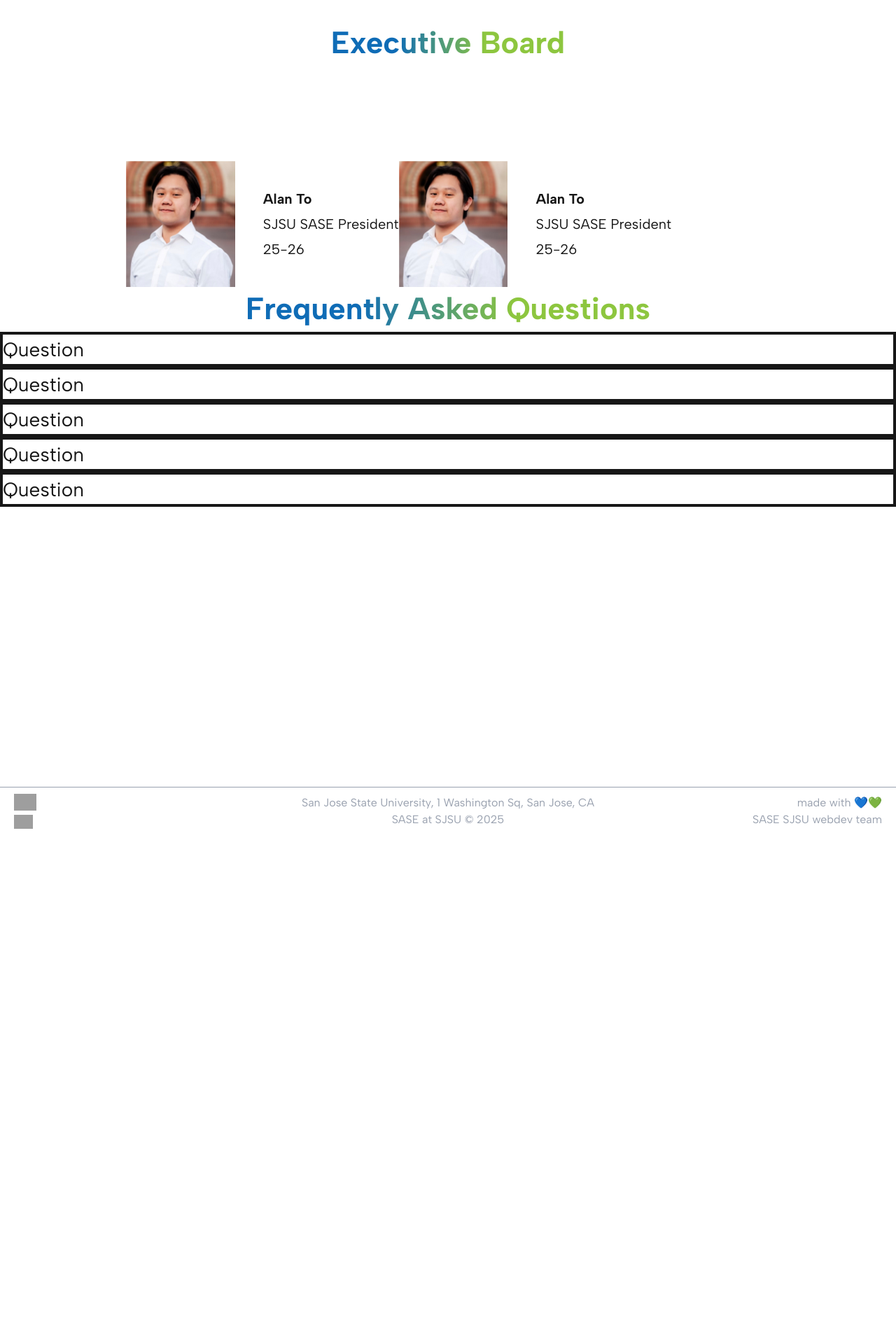
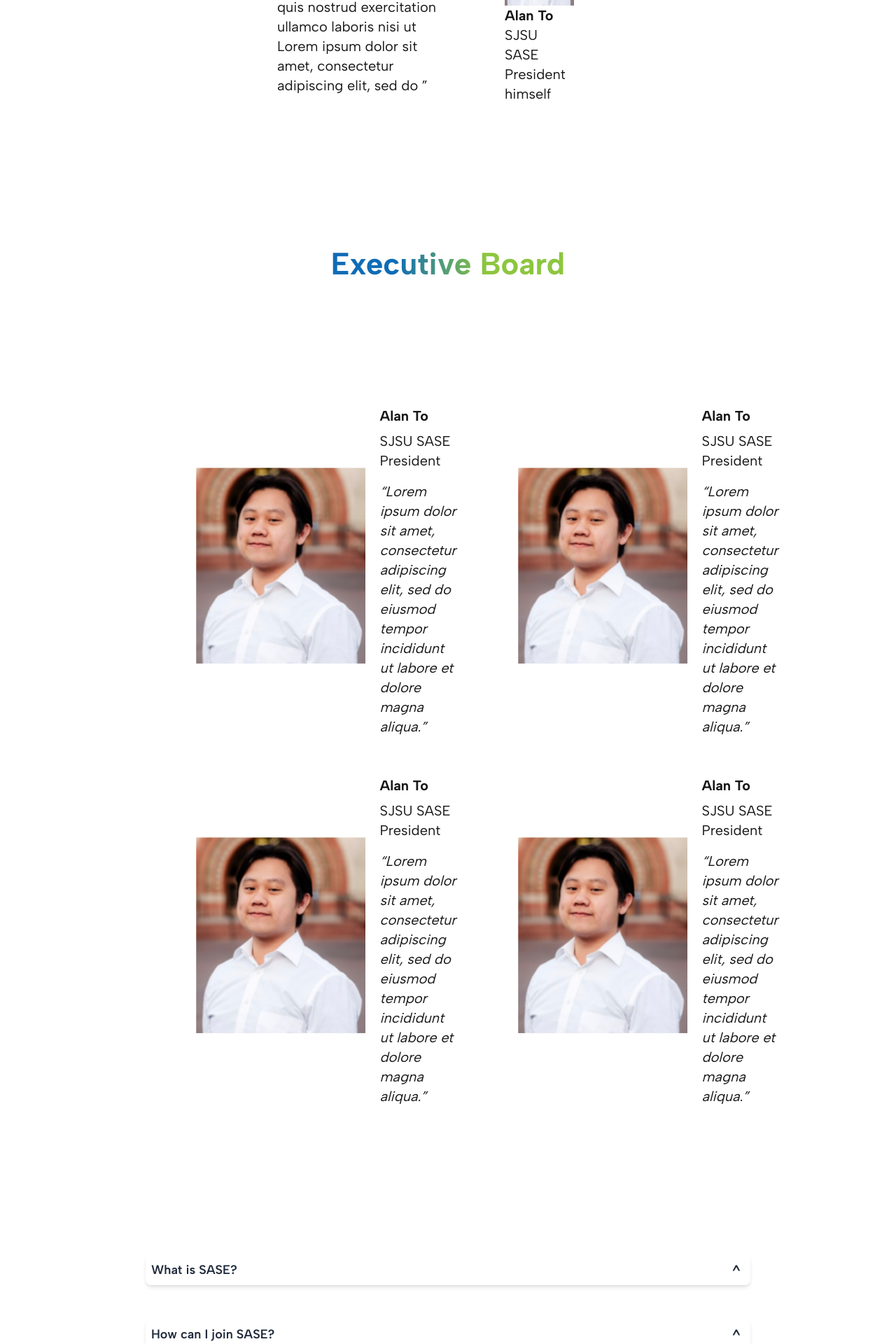
Before and after one commit to sase-sjsu/website, a Next.js app: page /about-us in a window 1280 px wide. Shown: the part 3500-5420 px from the top of the page at 70% size. Before the commit the page ends 4692 px from the top, so only its background shows below. Built offline with nearby package versions, Linux system fonts and the light colour scheme; grey boxes are pictures that could not be loaded.

Commit message:
improved about-us styling by adding an actual accordion dropdown text component, began making a clickable carousel component to be used on the testimonials. Made two different Image-bio componenets for different uses one is arranged in row-style and the other is columns.

```diff
--- a/src/app/about-us/page.tsx
+++ b/src/app/about-us/page.tsx
@@ -1,8 +1,11 @@
 "use client";
 
-import SubHeaderBody from "../components/SubHeaderBody";
+import SubH2Body from "../components/SubH2Body";
 import SubH3Body from "../components/SubH3Body";
 import BackgroundImage from "../components/BackgroundImage";
+import ImageBioRow from "../components/ImageBioRow";
+import ImageBioCol from "../components/ImageBioCol";
+import DropdownText from "../components/AccordionText";
 
 export default function AboutPage() {
   return (
@@ -41,7 +44,7 @@
 
       {/* Our mission section*/}
       <section>
-        <SubHeaderBody
+        <SubH2Body
           title="Our Mission"
           body="SASE is dedicated to the advancement of Asian heritage scientists and  engineers in education and employment so that they can achieve their full career potential. In addition to professional development, SASE  also encourages members to contribute to the enhancement of the  communities in which they live."
         />
@@ -69,77 +72,85 @@
         />
       </section>
 
-      {/* Testimonials section*/}
+      {/* Testimonials section
+      @TODO add a blur bg to these
+      this is a placeholder for the ClickThroughCarousel component
+      component for a clickable testimonials carousel is in progress...*/}
       <section>
         <div className="flex flex-col mx-45 mb-5 mt-10">
           <h2 className="h-50">Testimonials</h2>
-          <div className="flex flex-row">
-            <p>
+          <div className="flex flex-row mx-50">
+            <p className="text-lg text-left w-120 mx-auto my-4 p-4 bg-transparent rounded-lg">
             “Lorem ipsum dolor sit amet, consectetur adipiscing elit,  sed do eiusmod tempor incididunt ut labore et dolore magna aliqua. Ut  enim ad minim veniam, quis nostrud exercitation ullamco laboris nisi ut Lorem ipsum dolor sit amet, consectetur adipiscing elit,  sed do ”
             </p>
-            <img></img>
+            <ImageBioCol
+              image="/about_us/president_img.jpg"
+              name="Alan To"
+              position="SJSU SASE President"
+              profession="himself"
+            />
           </div>
 
         </div>
       </section>
 
-      {/*executive board */}
+      {/*executive board
+      i think this would be better as a carousel too imo -jacob*/}
       <section>
+
+
+
         <div className="flex flex-col mx-45 mb-5 mt-10">
           <h2 className="h-50">Executive Board</h2>
           <div className="flex flex-row">
-            <div className="flex flex-row gap-10 items-center h-1">
-              <img className="z-6 h-45 mt-45" src="/about_us/president_img.jpg"/>
-                <div className="flex flex-col gap-2 mt-45">
-                  <p><b>Alan To</b></p>
-                  <p>SJSU SASE President</p>
-                  <p>25-26</p>
-                </div>
-            </div>
+              <ImageBioRow
+                image="/about_us/president_img.jpg"
+                name="Alan To"
+                position="SJSU SASE President"
+                quote="Lorem ipsum dolor sit amet, consectetur adipiscing elit, sed do eiusmod tempor incididunt ut labore et dolore magna aliqua."
+              />
 
-            <div className="flex flex-row gap-10 items-center h-1">
-              <img className="z-6 h-45 mt-45" src="/about_us/president_img.jpg"/>
-                <div className="flex flex-col gap-2 mt-45">
-                  <p><b>Alan To</b></p>
-                  <p>SJSU SASE President</p>
-                  <p>25-26</p>
-                </div>
-            </div>
+              <ImageBioRow
+                image="/about_us/president_img.jpg"
+                name="Alan To"
+                position="SJSU SASE President"
+                quote="Lorem ipsum dolor sit amet, consectetur adipiscing elit, sed do eiusmod tempor incididunt ut labore et dolore magna aliqua."
+              />
           </div>
+          <div className="flex flex-row">
+              <ImageBioRow
+                image="/about_us/president_img.jpg"
+                name="Alan To"
+                position="SJSU SASE President"
+                quote="Lorem ipsum dolor sit amet, consectetur adipiscing elit, sed do eiusmod tempor incididunt ut labore et dolore magna aliqua."
+              />
 
+              <ImageBioRow
+                image="/about_us/president_img.jpg"
+                name="Alan To"
+                position="SJSU SASE President"
+                quote="Lorem ipsum dolor sit amet, consectetur adipiscing elit, sed do eiusmod tempor incididunt ut labore et dolore magna aliqua."
+              />
+          </div>
         </div>
       </section>
 
       {/*FAQ*/}
       <section>
-        <div>
-          <h2>Frequently Asked Questions</h2>
-        </div>
-        <div className="border-4">
-          <button>
-            <h3>Question</h3>
-          </button>
-        </div>
-        <div className="border-4">
-          <button>
-            <h3>Question</h3>
-          </button>
-        </div>
-        <div className="border-4">
-          <button>
-            <h3>Question</h3>
-          </button>
-        </div>
-        <div className="border-4">
-          <button>
-            <h3>Question</h3>
-          </button>
-        </div>
-        <div className="border-4">
-          <button>
-            <h3>Question</h3>
-          </button>
-        </div>
+       <DropdownText
+          question="What is SASE?"
+          answer="SASE is dedicated to the advancement of Asian heritage scientists and engineers in education and employment so that they can achieve their full career potential. In addition to professional development, SASE also encourages members to contribute to the enhancement of the communities in which they live."
+        />
+
+        <DropdownText
+          question="How can I join SASE?"
+          answer="You can join SASE by attending our general meetings, signing up on our website, or reaching out to us via email or social media."
+        />
+
+        <DropdownText
+          question="What events does SASE host?"
+          answer="SASE hosts a variety of events including workshops, networking events, and community service opportunities. Check our events page for more details."
+        />
       </section>
 
 
--- /dev/null
+++ b/src/app/components/AccordionText.tsx
@@ -0,0 +1,42 @@
+
+"use client"
+
+import { useState} from "react";
+
+type pageProps = {
+  question: string;
+  answer: string;
+}
+
+export default function AccordionText({ question, answer }: pageProps) {
+
+const [isOpen, setIsOpen] = useState(false);
+
+function toggleAccordion() {
+  setIsOpen(!isOpen);
+}
+
+function handleOnClick() {
+  toggleAccordion();
+}
+  return (
+    <div className="w-full max-w-4xl mx-auto my-4 p-4 bg-transparent rounded-lg">
+      <button
+        onClick={handleOnClick}
+        className="w-full text-left text-lg font-semibold text-gray-800
+                focus:outline-none gap-2 flex items-center p-2 rounded-lg shadow-md"
+      >
+        {question}
+        <span className={`transform transition-transform ${isOpen ? "rotate-180" : ""}
+              ml-auto borde p-1 w-6 h-6 flex items-center justify-center`}>
+          ^
+        </span>
+      </button>
+      {isOpen && (
+        <div className="mt-2 text-gray-700 bg-gray-100 p-4 rounded-lg">
+          <p>{answer}</p>
+        </div>
+      )}
+    </div>
+  )
+}
--- /dev/null
+++ b/src/app/components/ImageBioCol.tsx
@@ -0,0 +1,22 @@
+
+"use client"
+
+type pageProps = {
+    image: string;
+    name: string; //ex: "Jacob"
+    position: string; //ex: "SASE Member '24-'26"
+    profession: string; //ex: "unemployed LOL"
+}
+
+export default function ExecImgBio({image, name, position, profession}: pageProps) {
+    return (
+        <div className="flex flex-col items-left my-5 mx-20" >
+            <img className="h-55" src={image} alt={`${name}'s picture`} />
+            <div className="flex flex-col items-left">
+                <p className="text-xl font-bold">{name}</p>
+                <p className="text-lg">{position}</p>
+                <p className="text-md text-left">{profession}</p>
+            </div>
+        </div>
+    )
+}
--- /dev/null
+++ b/src/app/components/ImageBioRow.tsx
@@ -0,0 +1,22 @@
+
+"use client"
+
+type pageProps = {
+    image: string;
+    name: string;
+    position: string;
+    quote: string;
+}
+
+export default function ImagerBioRow({image, name, position, quote}: pageProps) {
+    return (
+        <div className="flex flex-row items-center my-5 mx-20" >
+            <img className="h-70 mx-5" src={image} alt={`${name}'s picture`} />
+            <div className="flex flex-col items-left mt-4 gap-2">
+                <p className="text-xl font-bold">{name}</p>
+                <p className="text-lg">{position}</p>
+                <p className="text-md italic text-left mt-2">“{quote}”</p>
+            </div>
+        </div>
+    )
+}
--- a/src/app/components/SubHeaderBody.tsx
+++ b/src/app/components/SubH2Body.tsx
@@ -10,7 +10,7 @@
     body: string;
 }
 
-export default function SubHeaderBody({title, body}:pageProps) {
+export default function SubH2Body({title, body}:pageProps) {
 
     return (
         <div className="flex flex-col mx-100 mb-5 mt-5 text-center">
```
Also changed, not shown: src/app/components/ClickThroughCarousel.tsx (added, +16 -0 lines).
